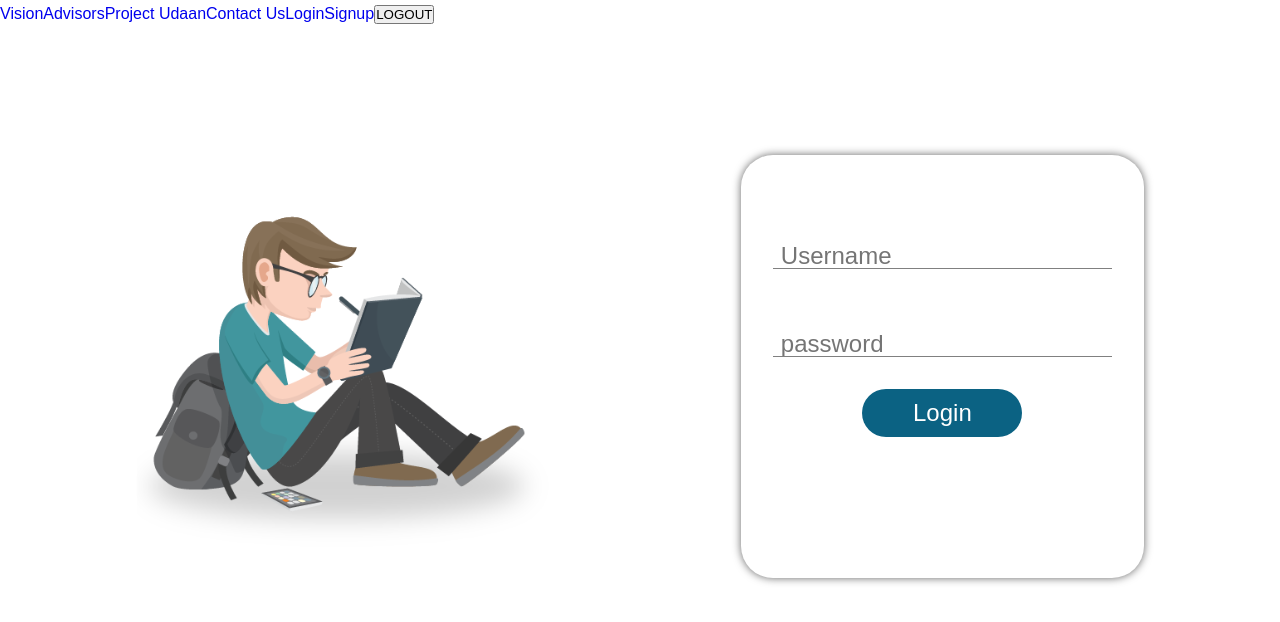
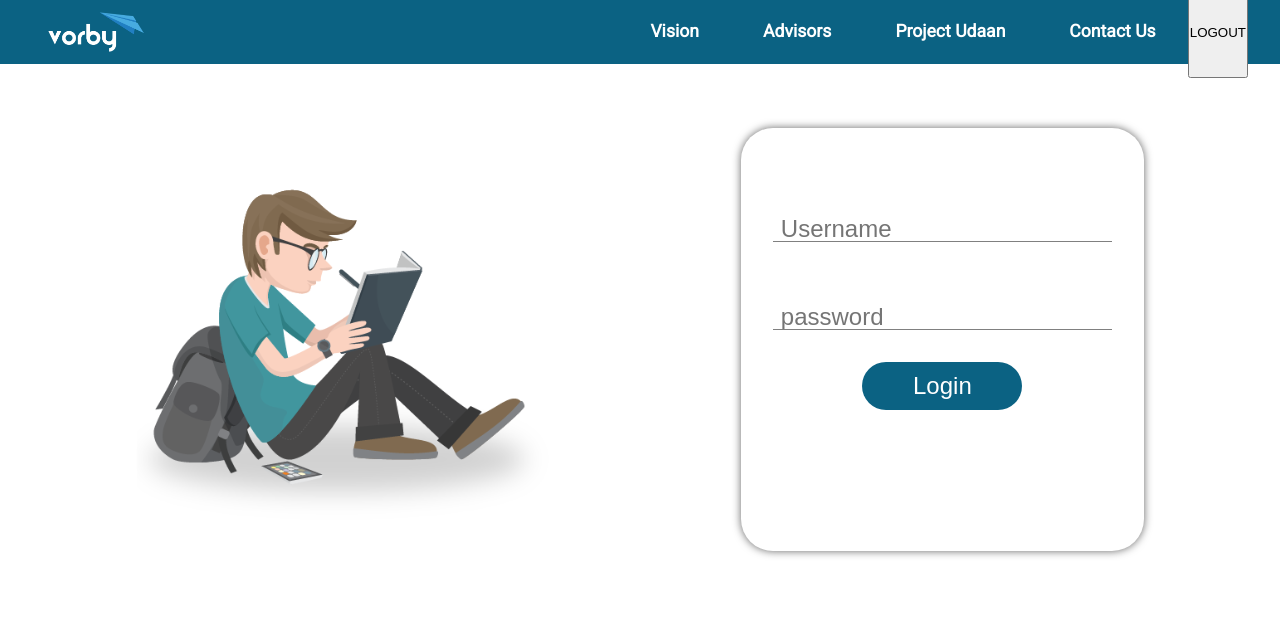
Before and after one commit to vorbyit/portalfrontend, a React (Create React App) app: page /login in a window 1280 px wide. Shown: the top 622 px of the page. Built offline with nearby package versions, Linux system fonts and the light colour scheme.

Commit message:
navbar update

```diff
--- a/src/components/LoginForm.jsx
+++ b/src/components/LoginForm.jsx
@@ -3,7 +3,7 @@ import API from '../API';
 import '../css/login.css';
 import isEmpty from '../utils/isEmpty';
 import getCurrentUser from '../utils/getCurrentUser';
-import boyImg from '../public/boy2.svg'
+import boyImg from '../public/boy2.svg';
 
 class LoginForm extends Component {
   constructor() {
@@ -35,8 +35,8 @@ class LoginForm extends Component {
 
   render() {
     return (
-      <div class="login">
-        <div class="image">
+      <div className="login">
+        <div className="image">
           <img src={boyImg} alt="boy-studying" />
         </div>
         <div className="form">
--- a/src/components/Navbar.jsx
+++ b/src/components/Navbar.jsx
@@ -1,11 +1,13 @@
-import React, { Component } from 'react'
+import React, { Component } from 'react';
 import { NavLink } from 'react-router-dom';
-import API from '../API'
+import API from '../API';
+import logo from '../public/vorby-logo.png';
+import '../css/navbar.css';
 
 export default class Navbar extends Component {
-	constructor(){
-		super()
-		this.onLogout=this.onLogout.bind(this);
+  constructor() {
+    super();
+    this.onLogout = this.onLogout.bind(this);
   }
 
   async onLogout() {
@@ -16,14 +18,33 @@ export default class Navbar extends Component {
     return (
       <div>
         {/* {this.props.user.username} */}
-				<NavLink className="nav-item" to="/" activeClassName="active">Vision</NavLink>
-				<NavLink className="nav-item" to="/experts" activeClassName="active">Advisors</NavLink>
-				<NavLink className="nav-item" to="/" activeClassName="active">Project Udaan</NavLink>
-				<NavLink className="nav-item" to="/" activeClassName="active">Contact Us</NavLink>
-				<NavLink className="nav-item" to="/dashboard" activeClassName="active">Login</NavLink>
-				<NavLink className="nav-item" to="/dashboard" activeClassName="active">Signup</NavLink>
+        <div id="navbar">
+          <div className="logo">
+            <img src={logo} alt="Vorby Logo" />
+          </div>
+          <div className="list-wrap">
+            <NavLink className="nav-item" to="/" activeClassName="active">
+              Vision
+            </NavLink>
+            <NavLink className="nav-item" to="/experts" activeClassName="active">
+              Advisors
+            </NavLink>
+            <NavLink className="nav-item" to="/" activeClassName="active">
+              Project Udaan
+            </NavLink>
+            <NavLink className="nav-item" to="/" activeClassName="active">
+              Contact Us
+            </NavLink>
+            {/* <NavLink className="nav-item" to="/dashboard" activeClassName="active">
+              Login
+            </NavLink>
+            <NavLink className="nav-item" to="/dashboard" activeClassName="active">
+              Signup
+            </NavLink> */}
             <button onClick={this.onLogout}>LOGOUT</button>
           </div>
-		)
+        </div>
+      </div>
+    );
   }
 }
--- /dev/null
+++ b/src/css/navbar.css
@@ -0,0 +1,38 @@
+#navbar {
+  position: fixed;
+  background-color: #0b6283;
+  top: 0;
+  left: 0;
+  width: 100%;
+  height: 4rem;
+  display: flex;
+  justify-content: space-between;
+  align-items: center;
+  z-index: 1;
+}
+
+#navbar .logo img {
+  height: 4.5rem;
+  width: auto;
+  margin: 1.5rem 1rem 1rem 2rem;
+  padding: 1rem;
+}
+
+#navbar .list-wrap {
+  display: flex;
+  margin-right: 2rem;
+}
+
+#navbar .list-wrap .nav-item {
+  display: block;
+  color: #fff;
+  font-family: 'Roboto', sans-serif;
+  font-weight: bold;
+  font-size: 1.1rem;
+  padding: 2rem;
+  text-align: center;
+}
+
+#navbar .list-wrap .nav-item:hover {
+  color: #21d5cf;
+}
```
Also changed, not shown: src/public/vorby-logo.png (added). Lines whose indentation alone changed are shown as unchanged.
